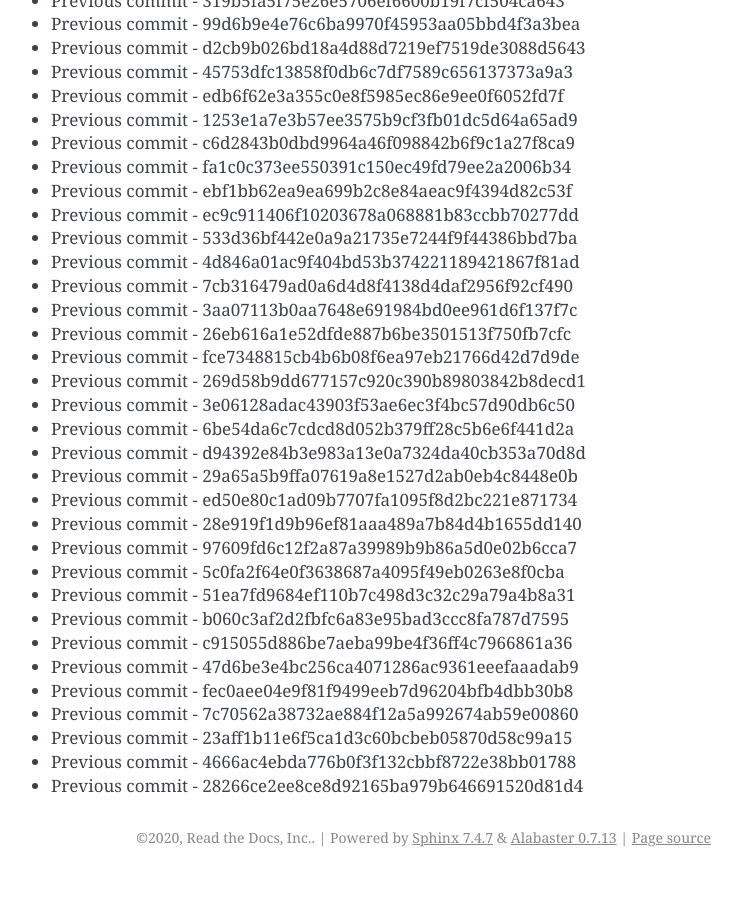
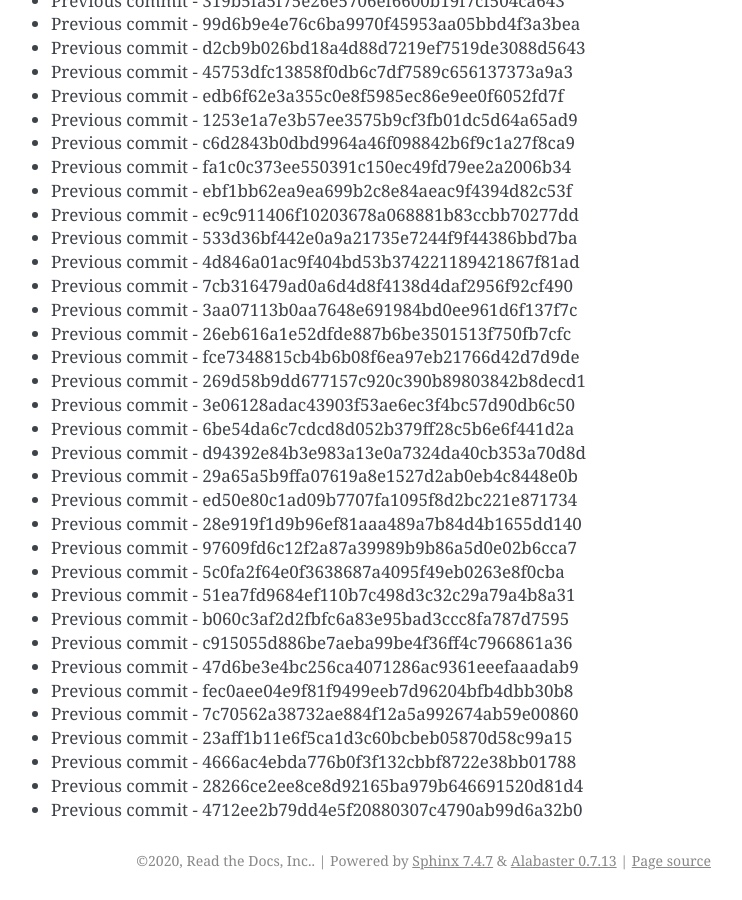
Before and after one commit to readthedocs/rtd-git-stresstest, a Sphinx documentation site: the page built from docs/updates.rst, in a window 1280 px wide and 900 px high, scrolled down 79970 px. Shown: the whole window, without its empty margins (399-1141 px from the left). Built offline with Sphinx 7.4.7, drawn with Linux system fonts in a browser that asks for light colours; before the commit the page ends 80847 px from its top, so only the background shows below that.

Commit message:
Generating commit from previous: 4712ee2b79dd4e5f20880307c4790ab99d6a32b0

```diff
--- a/docs/updates.rst
+++ b/docs/updates.rst
@@ -3392,3 +3392,4 @@ It can be tested for any performance characteristics.
 * Previous commit - 23aff1b11e6f5ca1d3c60bcbeb05870d58c99a15
 * Previous commit - 4666ac4ebda776b0f3f132cbbf8722e38bb01788
 * Previous commit - 28266ce2ee8ce8d92165ba979b646691520d81d4
+* Previous commit - 4712ee2b79dd4e5f20880307c4790ab99d6a32b0
```
